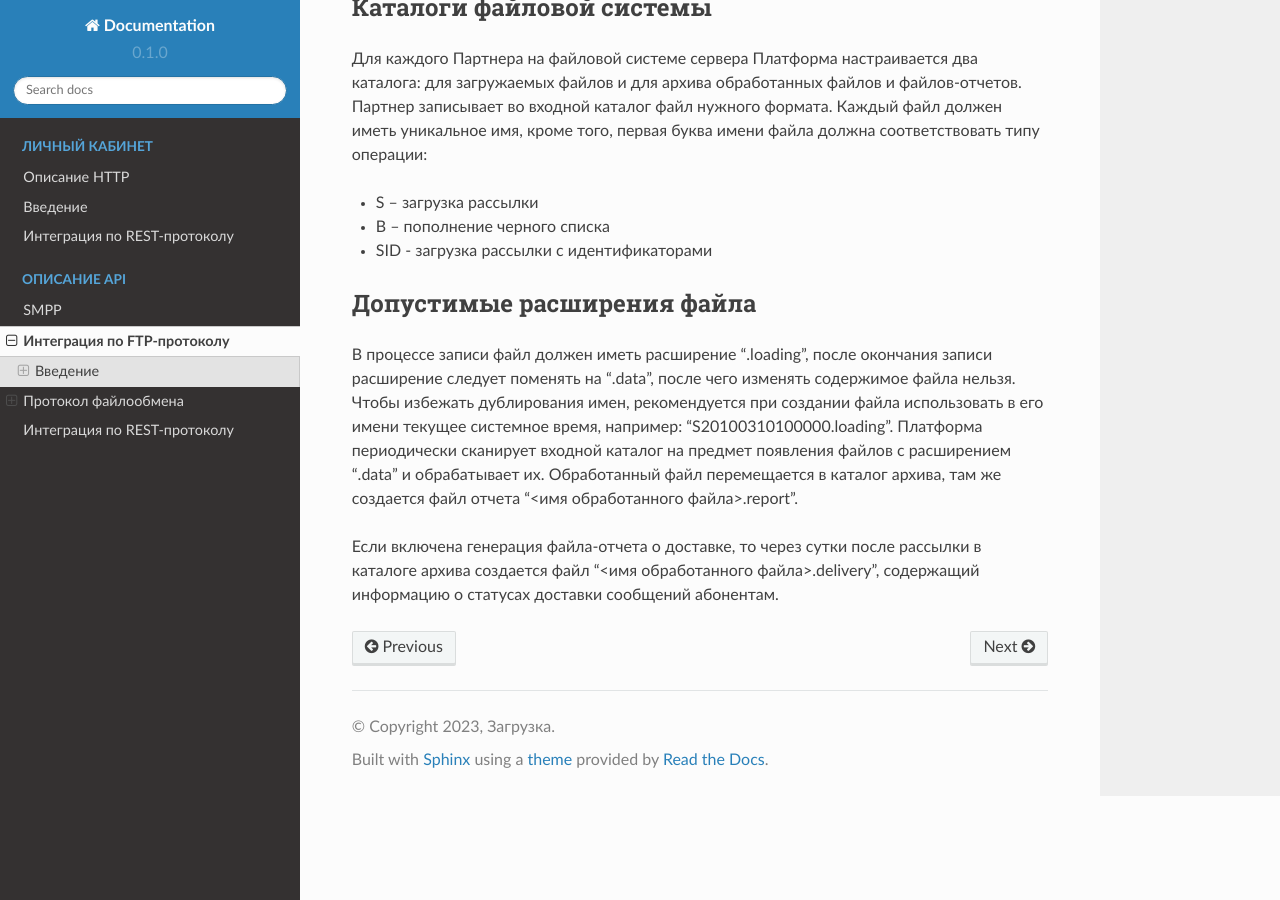
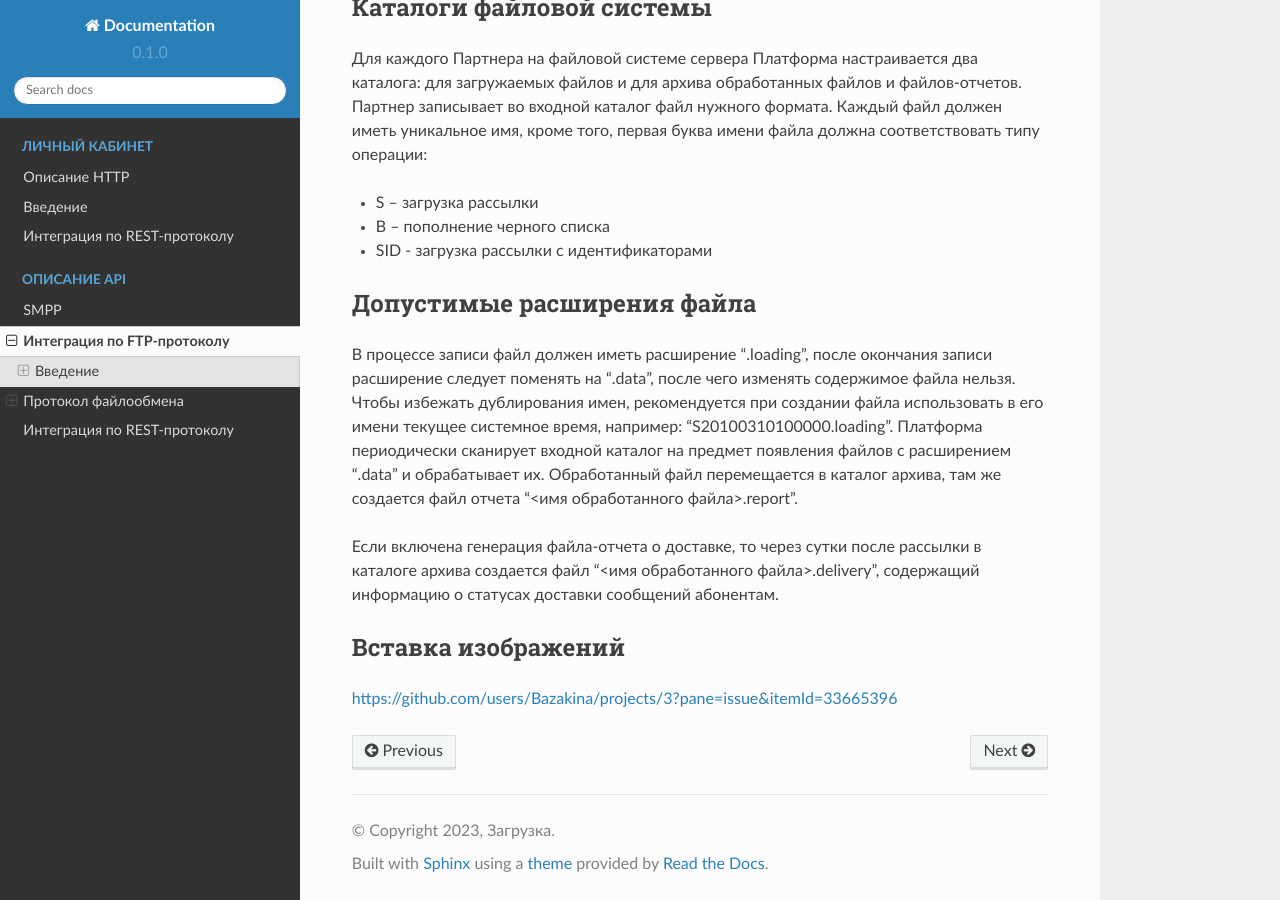
Before and after one commit to omikhaleva/test1, a Sphinx documentation site: the page built from docs/source/alena.rst, in a window 1280 px wide and 900 px high, scrolled down 1346 px. Built offline with Sphinx 7.4.7 and the Read the Docs theme 2.0.0, drawn with Linux system fonts in a browser that asks for light colours.

Commit message:
фоточка?

```diff
--- a/docs/source/alena.rst
+++ b/docs/source/alena.rst
@@ -42,3 +42,20 @@
 В процессе записи файл должен иметь расширение “.loading”, после окончания записи расширение следует поменять на “.data”, после чего изменять содержимое файла нельзя. Чтобы избежать дублирования имен, рекомендуется при создании файла использовать в его имени текущее системное время, например: “S20100310100000.loading”. Платформа периодически сканирует входной каталог на предмет появления файлов с расширением “.data” и обрабатывает их. Обработанный файл перемещается в каталог архива, там же создается файл отчета “<имя обработанного файла>.report”.
 
 Если включена генерация файла-отчета о доставке, то через сутки после рассылки в каталоге архива создается файл “<имя обработанного файла>.delivery”, содержащий информацию о статусах доставки сообщений абонентам.
+
+
+Вставка изображений
+--------------------
+
+
+https://github.com/users/Bazakina/projects/3?pane=issue&itemId=33665396
+
+.. figure::![Image](https://github.com/Bazakina/Aliona-s/assets/139766489/5df755a7-a059-4f05-b1e2-412bf715820b)
+
+       :scale: 300 %
+       :align: center
+       :alt: Альтернативный текст
+
+       Подпись изображения
+
+       Легенда изображения.
```
